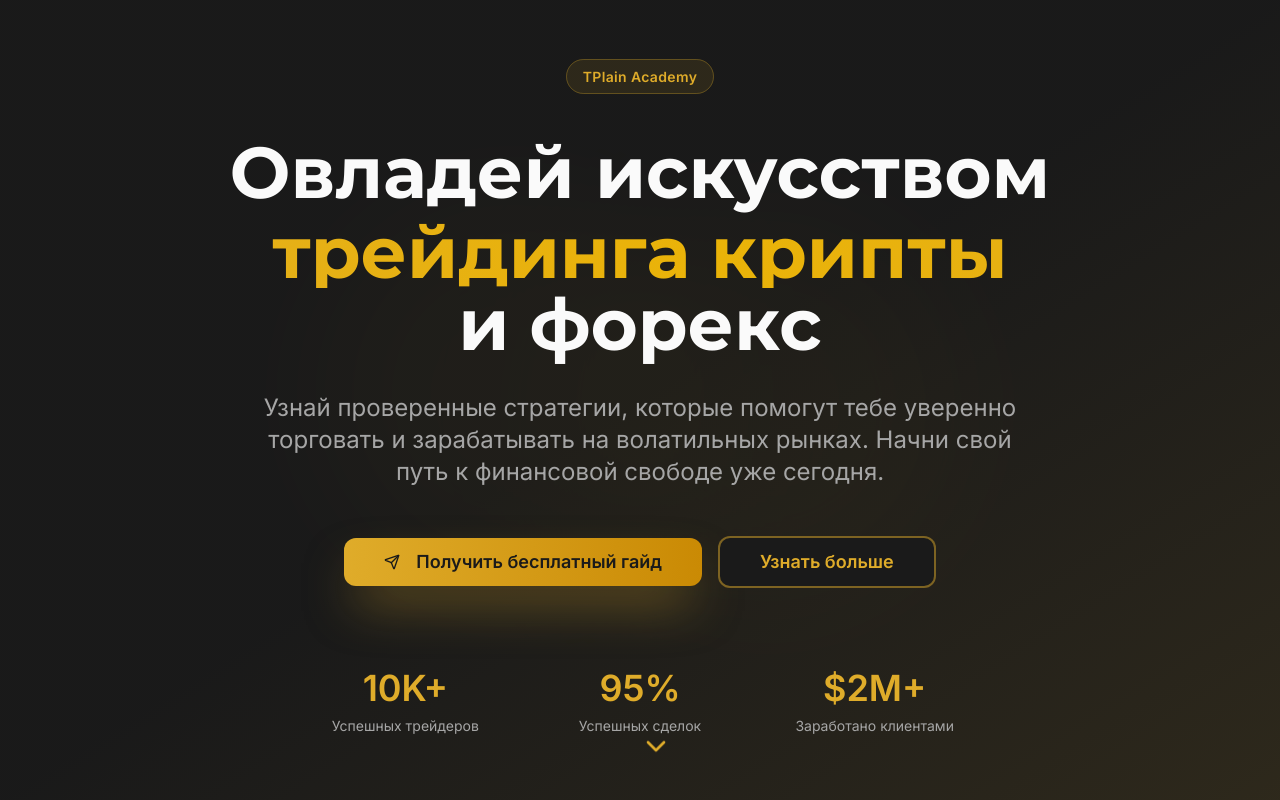
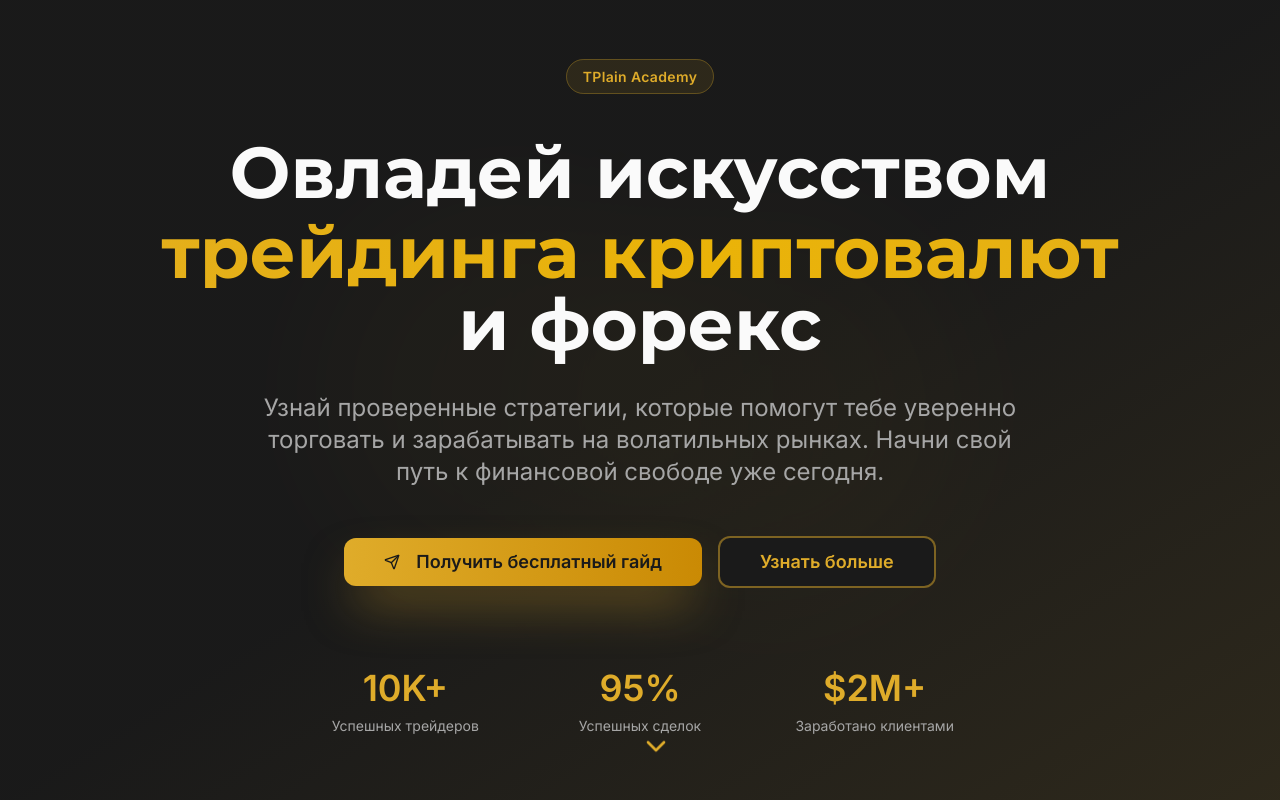
Before and after one commit to pr-poehali-dev/crypto-forex-landing, a React (Vite) app: page / in a window 1280 px wide. Shown: the top 800 px of the page. Built offline with nearby package versions, Linux system fonts and the light colour scheme.

Commit message:
Обновление 1 компонентов

```diff
--- a/src/pages/Index.tsx
+++ b/src/pages/Index.tsx
@@ -21,9 +21,7 @@ const Index = () => {
 
             <h1 className="text-5xl md:text-7xl font-bold leading-tight">
               Овладей искусством
-              <span className="block mt-2 bg-gradient-to-r from-primary via-yellow-500 to-primary bg-clip-text text-transparent animate-shimmer bg-[length:200%_100%]">
-                трейдинга крипты
-              </span>
+              <span className="block mt-2 bg-gradient-to-r from-primary via-yellow-500 to-primary bg-clip-text text-transparent animate-shimmer bg-[length:200%_100%]">трейдинга криптовалют</span>
               и форекс
             </h1>
 
```
